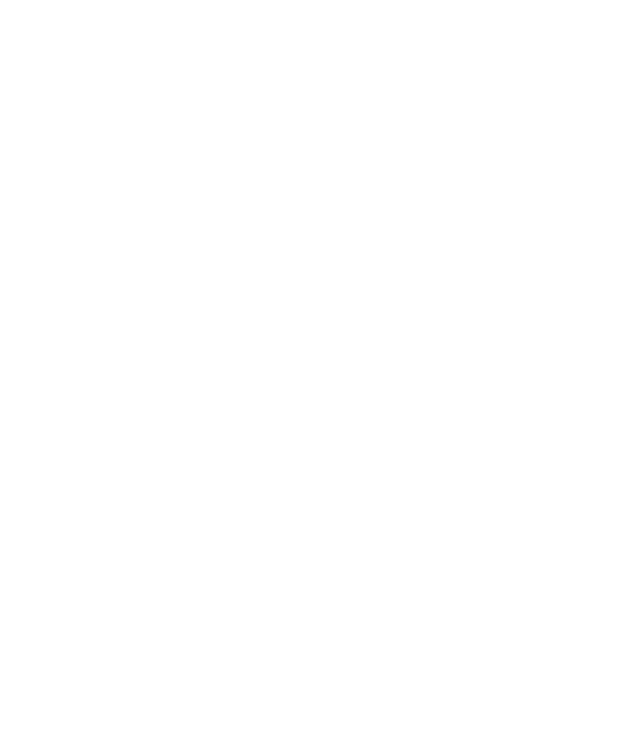
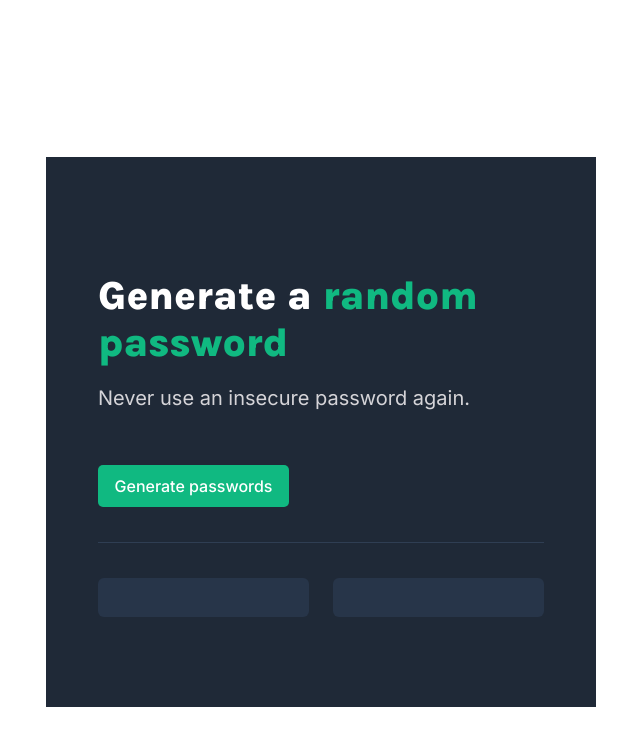
Before and after one commit to alex-atip/password-generator, a plain HTML site: page index.html in a window 1280 px wide. Shown: the whole page, without its empty margins (319-959 px from the left). Drawn offline with Linux system fonts and the light colour scheme.

Commit message:
update/getPassword function to generate inputs

```diff
--- a/index.css
+++ b/index.css
@@ -1,3 +1,99 @@
 body {
     margin: 0;
+    display: flex;
+    justify-content: center;
+    align-items: center;
 }
+
+.container {
+    height: 550px;
+    width: 550px;
+    background: #1F2937;
+    margin-top: 64px;
+}
+
+.content {
+    padding-left: 52px;
+    margin-top: 115px;
+}
+
+#main-text {
+    font-family: "Karla", sans-serif;
+    font-weight: 800;
+    font-size: 40px;
+    color: #10B981;
+    margin-bottom: 10px;
+
+}
+
+#span-text {
+    color: #ffff;
+}
+
+p {
+    font-family: "Inter", sans-serif;
+    font-size: 20px;
+    font-weight: 400;
+    color: #D5D4D8;
+
+}
+
+#main-btn {
+    font-family: "Inter", sans-serif;
+    font-weight: 500;
+    font-size: 16px;
+    height: 42px;
+    width: 191px;
+    background: #10B981;
+    color: #FFFFFF;
+    padding: 9px 15px;
+    border: none;
+    border-radius: 5px;
+    margin-top: 35px;
+}
+
+#main-btn:hover {
+    background: #FFFFFF;
+    color: #10B981;
+}
+
+.divider {
+    height: 1px;
+    width: 446px;
+    background-color: #2F3E53;
+    margin: 35px auto 0;
+}
+
+.password-containers {
+    display: flex;
+    flex-direction: row;
+    gap: 24px;
+    justify-content: center;
+    margin-top: 35px;
+}
+
+#password-one {
+    height: 39px;
+    width: 211px;
+    background-color: #273549;
+    color: #55F991;
+    font-family: "Inter", sans-serif;
+    font-weight: 500;
+    font-size: 16px;
+    text-align: center;
+    border-radius: 6px;
+    border: none;
+}
+
+#password-two {
+    height: 39px;
+    width: 211px;
+    background-color: #273549;
+    color: #55F991;
+    font-family: "Inter", sans-serif;
+    font-weight: 500;
+    font-size: 16px;
+    text-align: center;
+    border-radius: 6px;
+    border: none;
+}
--- a/index.html
+++ b/index.html
@@ -1,9 +1,50 @@
 <html>
-    <head>
-        <link rel="stylesheet" href="index.css">
-    </head>
-    <body>
-        <h1></h1>
-        <script src="index.js"></script>
-    </body>
+  <head>
+    <link rel="stylesheet" href="index.css" />
+    <link rel="preconnect" href="https://fonts.googleapis.com" />
+    <link rel="preconnect" href="https://fonts.gstatic.com" crossorigin />
+    <link
+      href="https://fonts.googleapis.com/css2?family=Inter:ital,opsz,wght@0,14..32,100..900;1,14..32,100..900&family=Karla:ital,wght@0,200..800;1,200..800&display=swap"
+      rel="stylesheet"
+    />
+  </head>
+  <body>
+
+    <div class="container">
+
+      <div class="content">
+        <h1 id="main-text">
+          <span id="span-text"> Generate a </span>
+          random password
+        </h1>
+        <p>Never use an insecure password again.</p>
+        <button id="main-btn">Generate passwords</button>
+      </div>
+
+      <div class="divider"></div>
+
+      <div class="password-containers">
+        <input
+          type="text"
+          id="password-one"
+          aria-label="Senha gerada 1"
+          value=""
+          autocomplete="off"
+          spellcheck="false"
+          readonly
+        >
+        <input
+          type="text"
+          id="password-two"
+          aria-label="Senha gerada 2"
+          value=""
+          autocomplete="off"
+          spellcheck="false"
+          readonly
+        >
+      </div>
+    </div>
+
+    <script src="index.js"></script>
+  </body>
 </html>
--- a/index.js
+++ b/index.js
@@ -1,2 +1,31 @@
-const characters = ["A","B","C","D","E","F","G","H","I","J","K","L","M","N","O","P","Q","R","S","T","U","V","W","X","Y","Z","a","b","c","d","e","f","g","h","i","j","k","l","m","n","o","p","q","r","s","t","u","v","w","x","y","z", "0", "1", "2", "3", "4", "5", "6", "7", "8", "9","~","`","!","@","#","$","%","^","&","*","(",")","_","-","+","=","{","[","}","]",",","|",":",";","<",">",".","?",
-"/"];
+const characters = [
+"A","B","C","D","E","F","G","H","I","J","K","L","M","N","O","P","Q","R","S","T","U","V","W","X","Y","Z",
+"a","b","c","d","e","f","g","h","i","j","k","l","m","n","o","p","q","r","s","t","u","v","w","x","y","z",
+"0","1","2","3","4","5","6","7","8","9",
+"~","`","!","@","#","$","%","^","&","*","(",")","_","-","+","=","{","[","}","]",",","|",":",";","<",">",".","?","/"
+];
+
+let mainBtEl = document.getElementById("main-btn")
+let passwordOneEl = document.getElementById("password-one")
+let passwordTwoEl = document.getElementById("password-two")
+
+mainBtEl.addEventListener("click", function() {
+  passwordOneEl.value = getPassword(15)
+  passwordTwoEl.value = getPassword(15)
+
+})
+
+function getPassword(len) {
+  return Array.from({ length: len }, () => {
+    let password = Math.floor(Math.random() * characters.length)
+    return characters[password]
+  }).join('')
+}
+
+/*
+-gerar 2 passwords
+-deve ter 15 chars cada input
+-add um copy-on-click em cada input
+-fazer um toggle symbols and numbers on/off
+
+*/
```
Also changed, not shown: package.json (deleted, +0 -14 lines), vite.config.js (deleted, +0 -7 lines).
